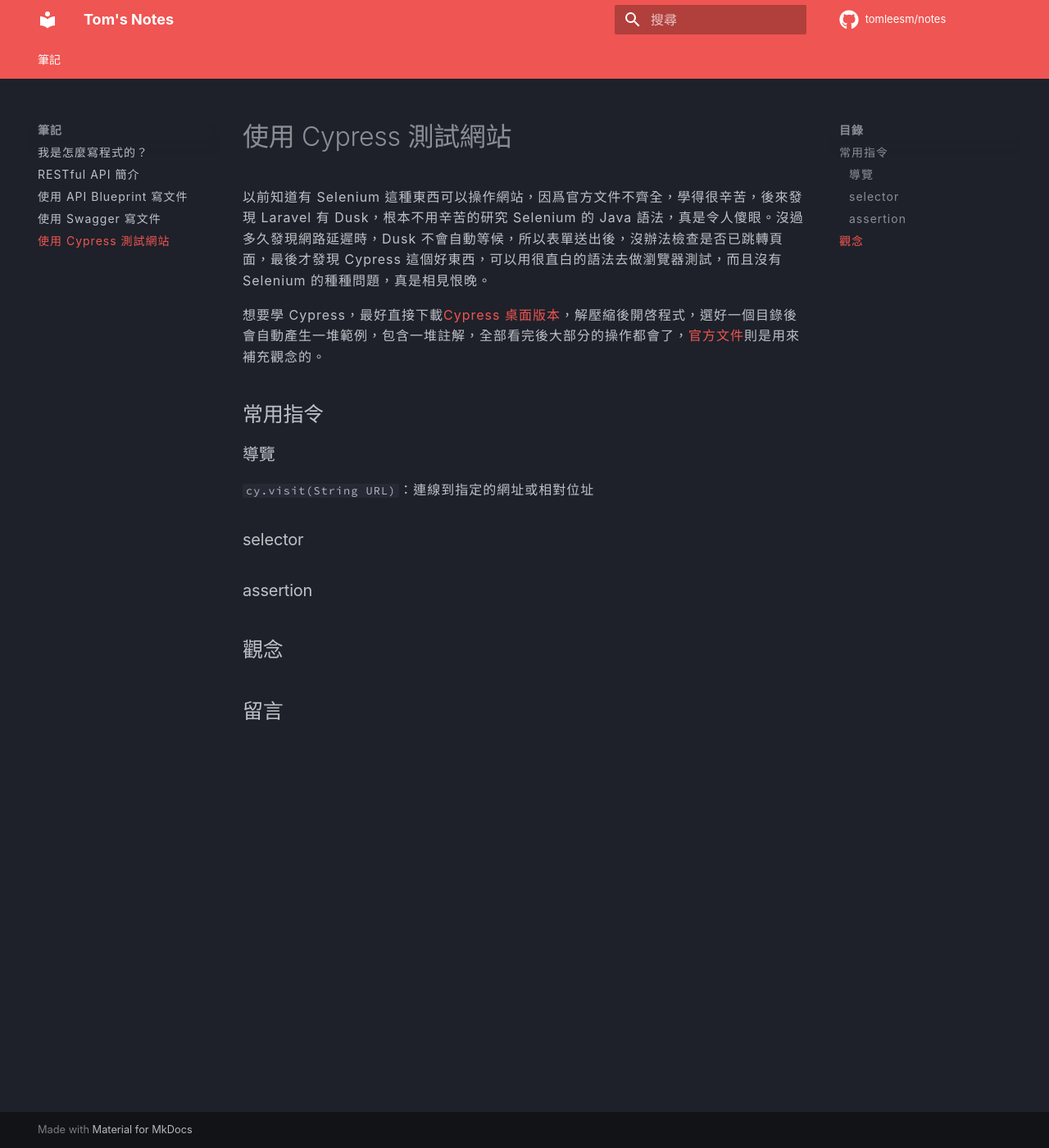
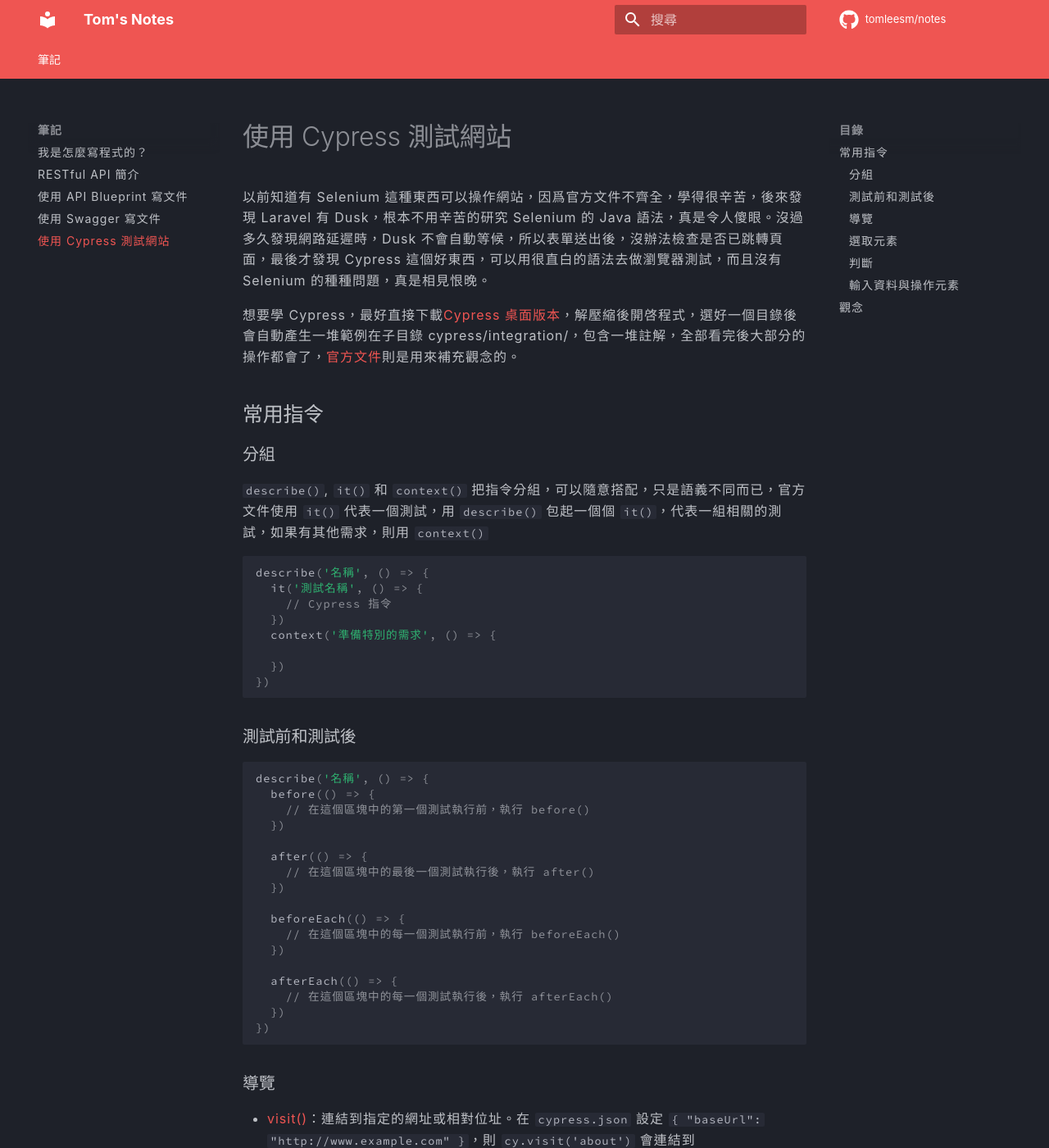
Before and after one commit to tomleesm/notes, an MkDocs documentation site: the page built from docs/cypress.md, in a window 1280 px wide and 1400 px high. Shown: the whole window at 82% size. Built offline with MkDocs 1.6.1 and Material for MkDocs 9.7.7, drawn with Linux system fonts in a browser that asks for light colours; comment, search, counter and statistics services are not loaded; some of the changed text lies outside the part shown.

Commit message:
文章「使用 Cypress 測試網站」完成常用指令

````diff
--- a/docs/cypress.md
+++ b/docs/cypress.md
@@ -2,16 +2,69 @@
 
 以前知道有 Selenium 這種東西可以操作網站，因爲官方文件不齊全，學得很辛苦，後來發現 Laravel 有 Dusk，根本不用辛苦的研究 Selenium 的 Java 語法，真是令人傻眼。沒過多久發現網路延遲時，Dusk 不會自動等候，所以表單送出後，沒辦法檢查是否已跳轉頁面，最後才發現 Cypress 這個好東西，可以用很直白的語法去做瀏覽器測試，而且沒有 Selenium 的種種問題，真是相見恨晚。
 
-想要學 Cypress，最好直接下載[Cypress 桌面版本](https://docs.cypress.io/guides/getting-started/installing-cypress#Direct-download)，解壓縮後開啓程式，選好一個目錄後會自動產生一堆範例，包含一堆註解，全部看完後大部分的操作都會了，[官方文件](https://docs.cypress.io/guides/core-concepts/introduction-to-cypress)則是用來補充觀念的。
+想要學 Cypress，最好直接下載[Cypress 桌面版本](https://docs.cypress.io/guides/getting-started/installing-cypress#Direct-download)，解壓縮後開啓程式，選好一個目錄後會自動產生一堆範例在子目錄 cypress/integration/，包含一堆註解，全部看完後大部分的操作都會了，[官方文件](https://docs.cypress.io/guides/core-concepts/introduction-to-cypress)則是用來補充觀念的。
 
 ## 常用指令
 
+### 分組
+
+`describe()`, `it()` 和 `context()` 把指令分組，可以隨意搭配，只是語義不同而已，官方文件使用 `it()` 代表一個測試，用 `describe()` 包起一個個 `it()`，代表一組相關的測試，如果有其他需求，則用 `context()`
+
+``` javascript
+describe('名稱', () => {
+  it('測試名稱', () => {
+    // Cypress 指令
+  })
+  context('準備特別的需求', () => {
+
+  })
+})
+```
+
+### 測試前和測試後
+
+``` javascript
+describe('名稱', () => {
+  before(() => {
+    // 在這個區塊中的第一個測試執行前，執行 before()
+  })
+
+  after(() => {
+    // 在這個區塊中的最後一個測試執行後，執行 after()
+  })
+
+  beforeEach(() => {
+    // 在這個區塊中的每一個測試執行前，執行 beforeEach()
+  })
+
+  afterEach(() => {
+    // 在這個區塊中的每一個測試執行後，執行 afterEach()
+  })
+})
+```
+
 ### 導覽
 
-`cy.visit(String URL)`：連線到指定的網址或相對位址
+- [visit()](https://docs.cypress.io/api/commands/visit)：連結到指定的網址或相對位址。在 `cypress.json` 設定 `{ "baseUrl": "http://www.example.com" }`，則 `cy.visit('about')` 會連結到 http://www.example.com/about
 
-### selector
+### 選取元素
 
-### assertion
+- [get()](https://docs.cypress.io/api/commands/get)：使用 CSS Selector 或 alias 選取 DOM 元素
+- [contains()](https://docs.cypress.io/api/commands/contains)：選取符合文字的 DOM 元素
+- [fiirst()](https://docs.cypress.io/api/commands/first)：選取多個 DOM 元素的第一個
+- [last()](https://docs.cypress.io/api/commands/last)：選取多個 DOM 元素的最後一個
+- [parent()](https://docs.cypress.io/api/commands/parent)：選取目前 DOM 元素的上一層元素
+- [parents()](https://docs.cypress.io/api/commands/parents)：選取目前 DOM 元素的多個上層元素
+- [find()](https://docs.cypress.io/api/commands/find)：選取目前 DOM 元素內層的多個元素
+
+### 判斷
+
+- [should()](https://docs.cypress.io/api/commands/should)：產生一個判斷，自動重試直到超過時間
+
+### 輸入資料與操作元素
+
+- [type()](https://docs.cypress.io/api/commands/type)：輸入資料到 DOM 元素
+- [click()](https://docs.cypress.io/api/commands/click)：點選 DOM 元素
+- [check()](https://docs.cypress.io/api/commands/check)：核取 input checkbox 或 radio 元素
 
 ## 觀念
````
